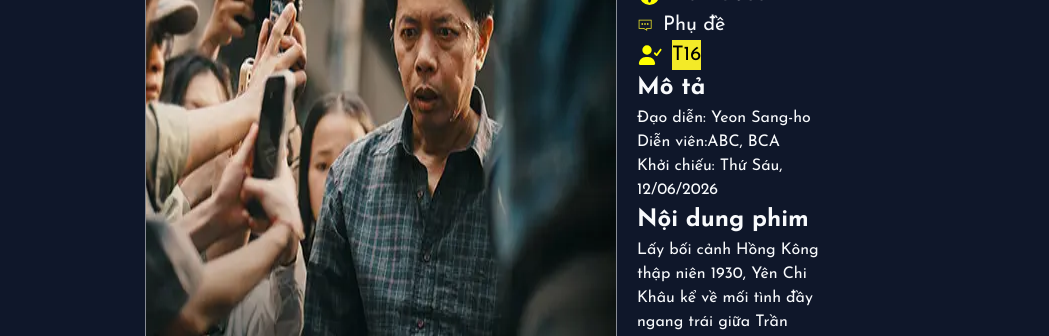
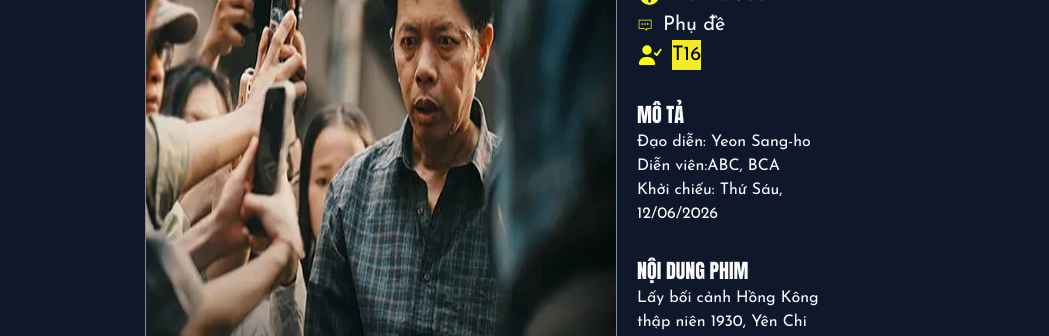
Before and after one commit to KhoaNguyen22/cinestar-at-home, a React (Vite) app in the folder frontend/: page /m in a window 1280 px wide. Shown: the part 281-617 px from the top of the page, without its empty margins (155-1204 px from the left). Built offline with nearby package versions, Linux system fonts and the light colour scheme.

Commit message:
style(frontend/movie-detail-page): add styles

```diff
--- a/frontend/src/pages/MovieDetailPage.css
+++ b/frontend/src/pages/MovieDetailPage.css
@@ -7,6 +7,12 @@
 }
 .movie-detail-container {
   display: flex;
+}
+.movie-detail-container h2 {
+  font-family: "Anton", sans-serif;
+  font-weight: 100;
+  font-size: 20px;
+  text-transform: uppercase;
 }
 .movie-detail {
   padding-left: 20px;
@@ -19,12 +25,18 @@
   font-size: 20px;
 }
 .movie-detail .heading {
+  text-align: left;
   padding: 0;
   margin: 0;
 }
 .age-rating {
   background-color: #f3ea28;
   color: black;
+}
+
+.movie-content,
+.movie-description {
+  margin-top: 30px;
 }
 .movie-content-detail {
   margin-top: 10px;
```
